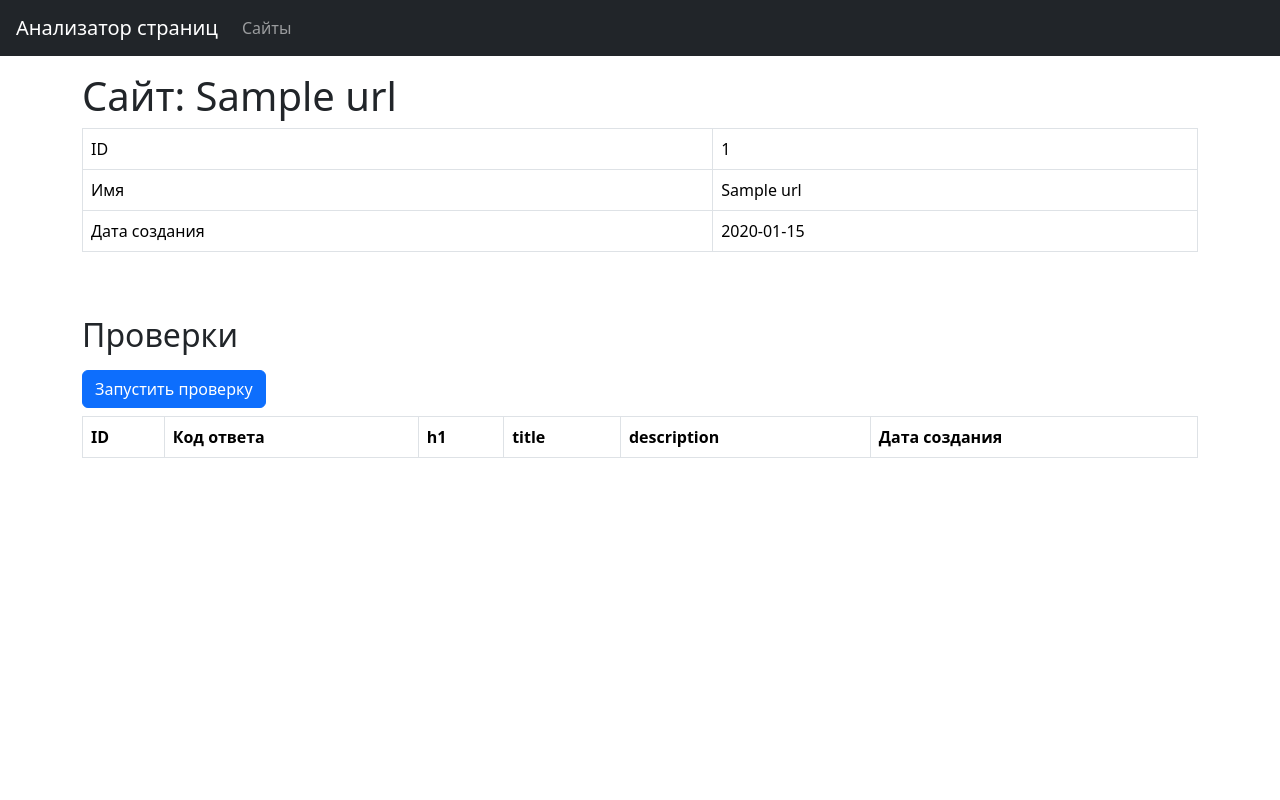
After one commit to UselessHumster/python-project-83, a Flask app: page /urls/1 in a window 1280 px wide. The commit adds this page. Run offline with Flask 3, Linux system fonts and the light colour scheme; a database or web service that is not in the repository returns one stand-in record (values such as "Sample title"); lists and menus that the app fills with data are empty; some libraries are stand-ins or nearby versions.

Commit message:
Finished step 3 of project

```diff
--- /dev/null
+++ b/database.sql
@@ -0,0 +1,5 @@
+CREATE TABLE urls (
+    id BIGINT PRIMARY KEY GENERATED ALWAYS AS IDENTITY,
+    name VARCHAR(255) NOT NULL,
+    created_at TIMESTAMP
+);
--- a/page_analyzer/app.py
+++ b/page_analyzer/app.py
@@ -1,14 +1,64 @@
 from flask import (
     Flask,
-    render_template
+    render_template,
+    flash,
+    get_flashed_messages,
+    request,
+    url_for,
 )
+from validators import url as validate_url
 from dotenv import load_dotenv
 import os
+import page_analyzer.database as db
+from page_analyzer.models import Url
+
 
 load_dotenv()
 app = Flask(__name__)
 app.config['SECRET_KEY'] = os.getenv('SECRET_KEY')
 
+
 @app.route('/')
 def index():
-    return render_template('index.html', text='Hello World!')
+    return render_template('index.html')
+
+
+@app.route('/urls')
+def urls_index():
+    conn = db.get_connection()
+    repo = db.UrlRepository(conn)
+    return render_template('urls/index.html', urls=repo.get_all())
+
+@app.route('/urls', methods=['POST'])
+def urls_post():
+    url_name = request.form.get('url')
+    if not validate_url(url_name):
+        flash('Неверный URL', category='error')
+        messages = get_flashed_messages(with_categories=True)
+        return render_template('index.html', messages=messages), 422
+
+    conn = db.get_connection()
+    repo = db.UrlRepository(conn)
+    url = repo.find(url_name=url_name)
+    if not url:
+        url = repo.save(Url(url_name))
+        db.commit(conn)
+        flash('Страница успешно добавлена', category='success')
+        print('flash added')
+    messages = get_flashed_messages(with_categories=True)
+    print(messages)
+    return render_template(
+        'urls/show.html',
+        url=url, messages=messages)
+
+@app.route('/urls/<url_id>', methods=['GET'])
+def urls_get(url_id):
+    conn = db.get_connection()
+    repo = db.UrlRepository(conn)
+    url = repo.find(url_id=url_id)
+    if not url:
+        return render_template('404.html'), 404
+    messages = get_flashed_messages(with_categories=True)
+    return render_template(
+        'urls/show.html',
+        url=url, messages=messages)
--- /dev/null
+++ b/page_analyzer/database/__init__.py
@@ -0,0 +1,4 @@
+from page_analyzer.database.database import get_connection, commit
+from page_analyzer.database.repositories import UrlRepository
+
+__all__ = ['get_connection', 'commit', 'UrlRepository']
--- /dev/null
+++ b/page_analyzer/database/database.py
@@ -0,0 +1,16 @@
+import psycopg2
+import os
+from dotenv import load_dotenv
+from psycopg2.extras import DictCursor
+
+
+load_dotenv()
+
+DATABASE_URL = os.getenv('DATABASE_URL')
+
+def get_connection():
+    return psycopg2.connect(DATABASE_URL, cursor_factory=DictCursor)
+
+
+def commit(conn):
+    conn.commit()
--- /dev/null
+++ b/page_analyzer/database/repositories.py
@@ -0,0 +1,39 @@
+from page_analyzer.models import Url
+from page_analyzer.database.database import commit
+
+
+class UrlRepository:
+    def __init__(self, connection):
+        self.conn = connection
+
+    def save(self, url: Url):
+        with self.conn.cursor() as cur:
+            if url.id is None:
+                cur.execute(
+                    'INSERT INTO urls (name, created_at) VALUES (%s, NOW()) RETURNING id, created_at;',
+                (url.name, ))
+                res = cur.fetchone()
+                url.id = res['id']
+                url.created_at = res['created_at']
+        return url
+
+    def find(self, url_id: int = None, url_name: str = None) -> Url | None:
+        with self.conn.cursor() as cur:
+            if url_name:
+                placeholder = url_name
+                sql = "SELECT * FROM urls WHERE name = %s;"
+            else:
+                placeholder = url_id
+                sql = "SELECT * FROM urls WHERE id = %s;"
+            cur.execute(sql, (placeholder,))
+            res = cur.fetchone()
+            if not res:
+                return None
+            return Url(id=res['id'], name=res['name'], created_at=res['created_at'])
+
+    def get_all(self):
+        with self.conn.cursor() as cur:
+            cur.execute("SELECT id, name, created_at FROM urls ORDER BY created_at DESC;")
+            res = cur.fetchall()
+            for row in res:
+                yield Url(id=row['id'], name=row['name'], created_at=row['created_at'])
--- /dev/null
+++ b/page_analyzer/models/__init__.py
@@ -0,0 +1,3 @@
+from page_analyzer.models.urls import Url
+
+__all__ = ['Url']
--- /dev/null
+++ b/page_analyzer/models/urls.py
@@ -0,0 +1,9 @@
+from dataclasses import dataclass
+from datetime import datetime
+from typing import Optional
+
+@dataclass
+class Url:
+    name: str
+    id: Optional[int] = None
+    created_at: Optional[datetime] = None
--- /dev/null
+++ b/page_analyzer/templates/layout.html
@@ -0,0 +1,35 @@
+<!DOCTYPE html>
+<html lang="ru">
+<head>
+  <meta charset="UTF-8">
+  <meta name="viewport" content="width=device-width, initial-scale=1.0">
+  <title>{% block title %}Анализатор страниц{% endblock %}</title>
+
+  <link rel="stylesheet" href="{{ url_for('static', filename='css/bootstrap.min.css')}}">
+  <link rel="stylesheet" href="{{ url_for('static', filename='css/bootstrap-grid.min.css')}}">
+  <link rel="stylesheet" href="{{ url_for('static', filename='css/bootstrap-utilities.min.css')}}">
+
+</head>
+<body class="min-vh-100 d-flex flex-column">
+  <header class="flex-shrink-0">
+    <nav class="navbar navbar-expand-md navbar-dark bg-dark px-3">
+        <a class="navbar-brand" href="/">Анализатор страниц</a>
+        <div id="navbarNav">
+            <ul class="navbar-nav">
+                <li class="nav-item"><a class="nav-link " href="/urls">Сайты</a></li>
+            </ul>
+        </div>
+    </nav>
+  </header>
+
+    {% for category, message in messages %}
+        {% if category == 'error' %}
+        <div class="alert alert-danger" role="alert">{{message}}</div>
+        {% elif category == 'success' %}
+        <div class="alert alert-success" role="alert">{{message}}</div>
+        {% endif %}
+    {% endfor %}
+
+    {% block content %}{% endblock %}
+</body>
+</html>
--- /dev/null
+++ b/page_analyzer/templates/urls/show.html
@@ -0,0 +1,52 @@
+{% extends "layout.html" %}
+
+{% block content %}
+<main class="flex-grow-1">
+    <div class="container-lg mt-3">
+      <h1>Сайт: {{ url.name }}</h1>
+
+
+          <div class="table-responsive">
+            <table class="table table-bordered table-hover text-nowrap" data-test="url">
+              <tbody>
+                <tr>
+                  <td>ID</td>
+                  <td>{{ url.id }}</td>
+                </tr>
+                <tr>
+                  <td>Имя</td>
+                  <td>{{ url.name }}</td>
+                </tr>
+                <tr>
+                  <td>Дата создания</td>
+                  <td>{{ url.created_at.date() }}</td>
+                </tr>
+              </tbody>
+            </table>
+          </div>
+
+        <h2 class="mt-5 mb-3">Проверки</h2>
+        <form method="post" action="/urls/1/checks">
+        <input type="submit" class="btn btn-primary" value="Запустить проверку">
+        </form>
+
+          <div>
+            <table class="table table-bordered table-hover mt-2" data-test="checks">
+            <thead>
+              <tr>
+                <th>ID</th>
+                <th>Код ответа</th>
+                <th>h1</th>
+                <th>title</th>
+                <th>description</th>
+                <th>Дата создания</th>
+              </tr>
+            </thead>
+              <tbody>
+
+              </tbody>
+            </table>
+          </div>
+    </div>
+  </main>
+{% endblock %}
--- a/pyproject.toml
+++ b/pyproject.toml
@@ -8,6 +8,8 @@ dependencies = [
     "dotenv>=0.9.9",
     "flask>=3.1.2",
     "gunicorn>=23.0.0",
+    "psycopg2>=2.9.11",
+    "validators>=0.35.0",
 ]
 
 [dependency-groups]
```
Also changed, not shown: page_analyzer/templates/404.html (added, +11 -0 lines), page_analyzer/templates/index.html (+18 -13 lines), page_analyzer/templates/urls/index.html (added, +35 -0 lines), page_analyzer/static/css/bootstrap-grid.min.css (renamed from page_analyzer/templates/bootstrap/css/bootstrap-grid.min.css), page_analyzer/static/css/bootstrap-reboot.min.css (renamed from page_analyzer/templates/bootstrap/css/bootstrap-reboot.min.css), page_analyzer/static/css/bootstrap-utilities.min.css (renamed from page_analyzer/templates/bootstrap/css/bootstrap-utilities.min.css), page_analyzer/static/css/bootstrap.min.css (renamed from page_analyzer/templates/bootstrap/css/bootstrap.min.css), 2 other files.
